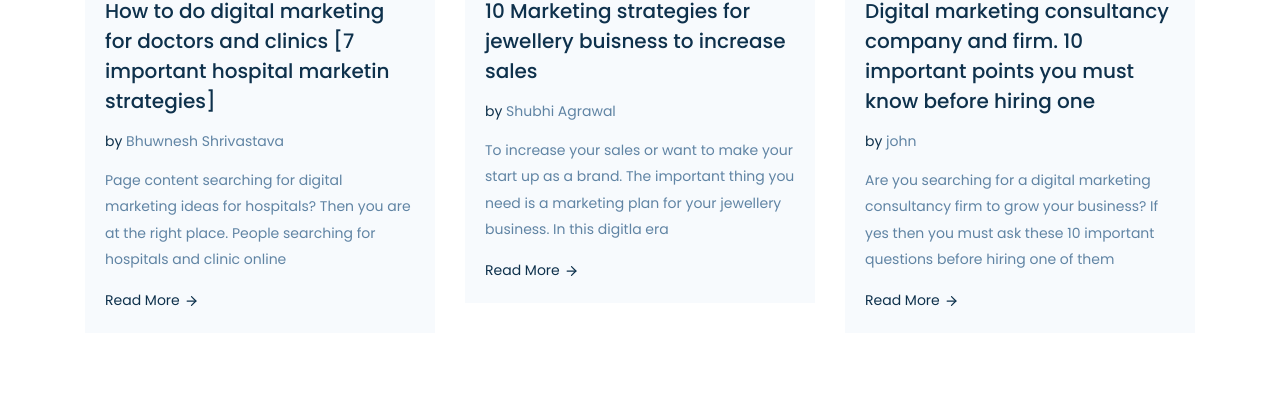
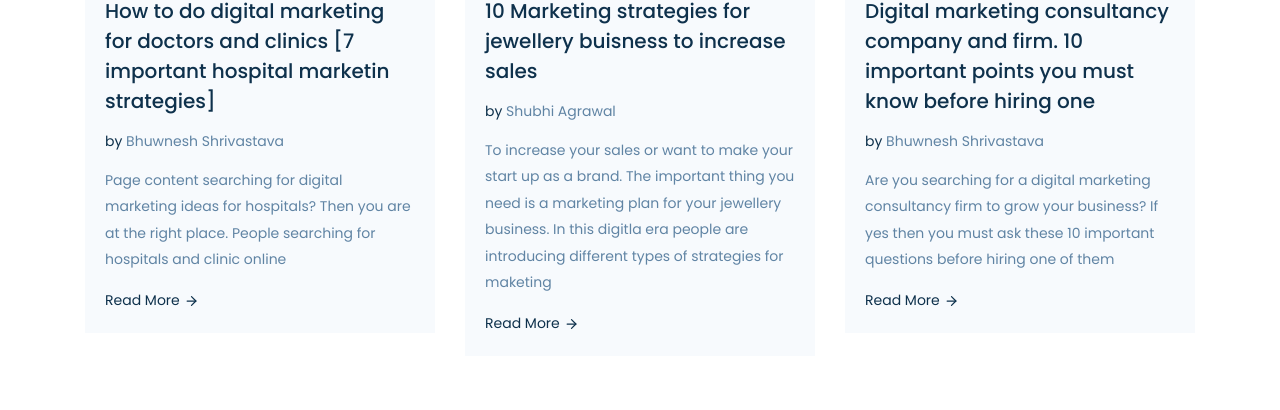
Before and after one commit to nbdigitech/googleppc, a plain HTML site: page index.html in a window 1280 px wide. Shown: the part 4670-5080 px from the top of the page. Drawn offline with Linux system fonts and the light colour scheme.

Commit message:
Update index.html

```diff
--- a/index.html
+++ b/index.html
@@ -852,7 +852,7 @@
 
 								<span>by <a href="#">Shubhi Agrawal</a></span>
 
-								<p> To increase your sales or want to make your start up as a brand. The important thing you need is a marketing plan for your jewellery business. In this digitla era</p>
+								<p> To increase your sales or want to make your start up as a brand. The important thing you need is a marketing plan for your jewellery business. In this digitla era people are introducing different types of strategies for maketing </p>
 
 								<a href="#" class="read-more-btn">Read More <i data-feather="arrow-right"></i> </a>
 							</div>
@@ -874,7 +874,7 @@
 							<div class="blog-post-content">
 								<h3><a href="#">Digital marketing consultancy company and firm. 10 important points you must know before hiring one</a></h3>
 
-								<span>by <a href="#">john</a></span>
+								<span>by <a href="#">Bhuwnesh Shrivastava</a></span>
 
 								<p>Are you searching for a digital marketing consultancy firm to grow your business? If yes then you must ask these 10 important questions before hiring one of them</p>
 
```
